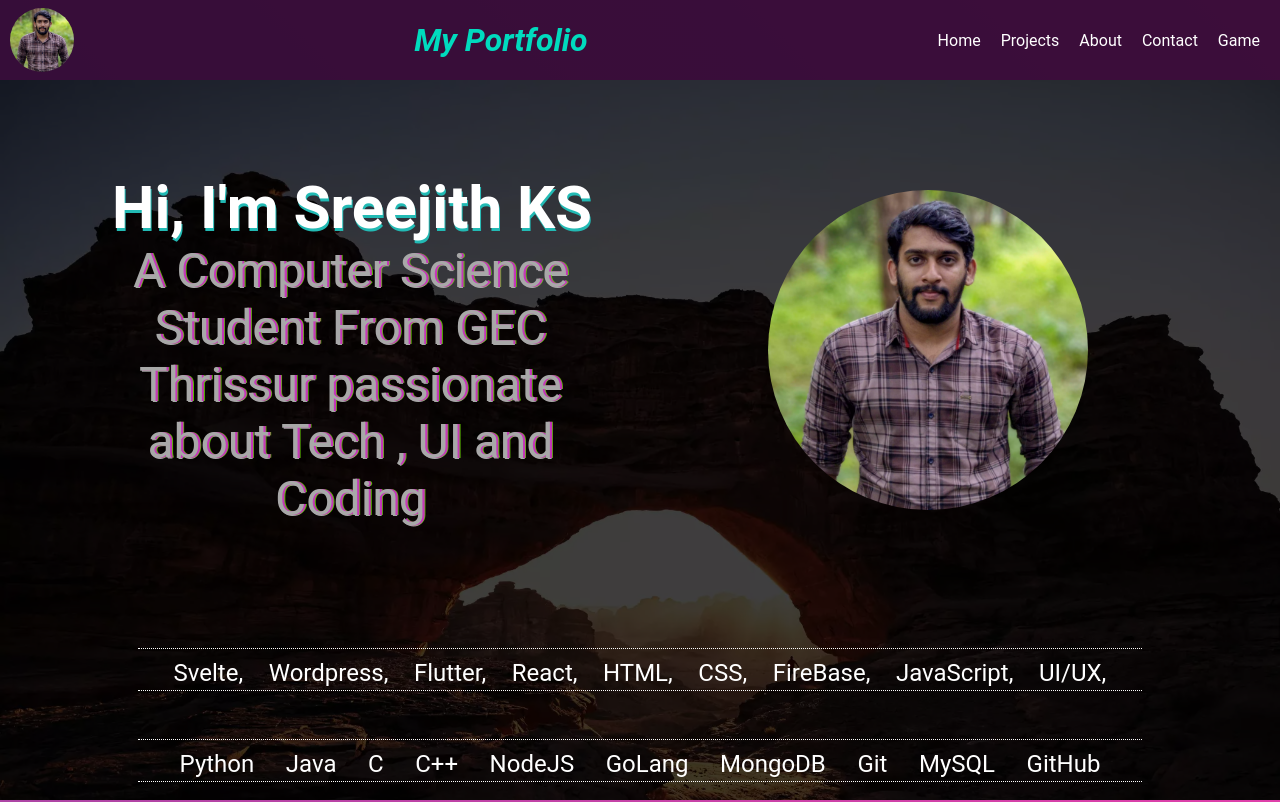
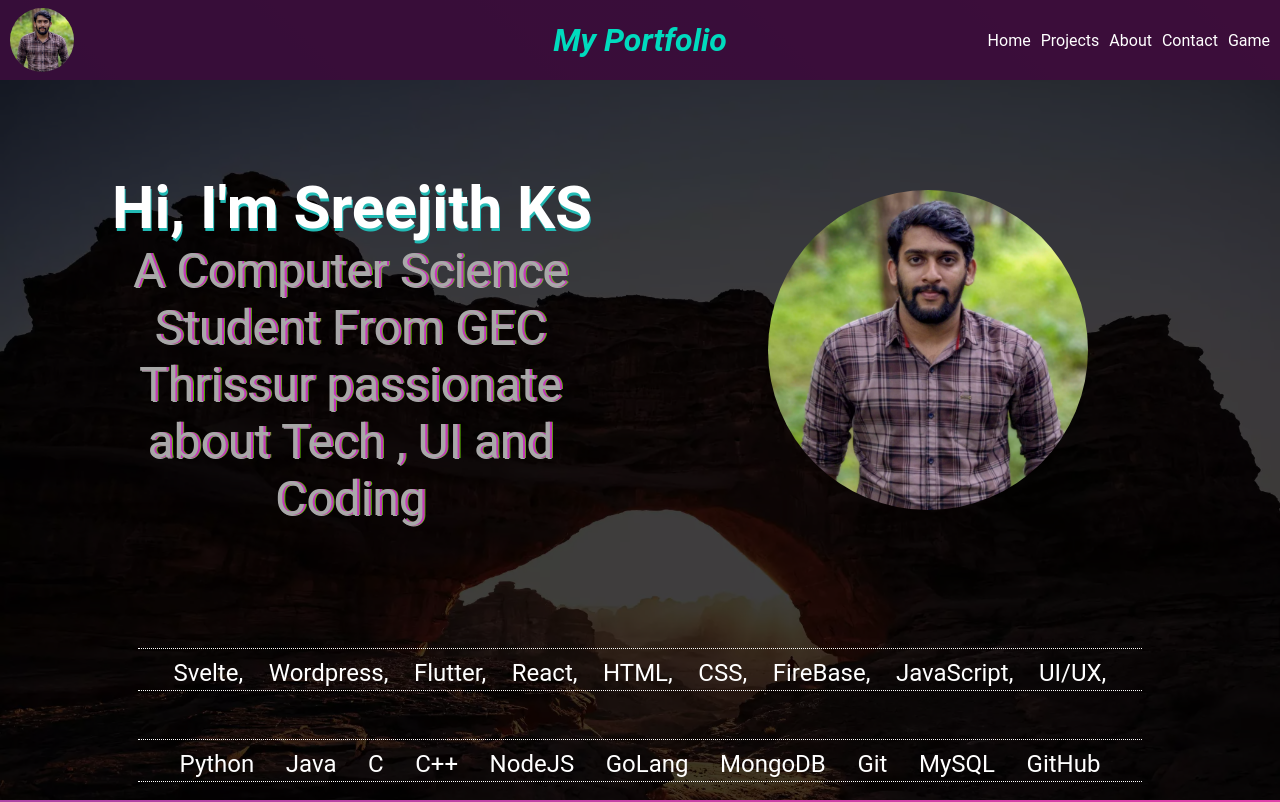
Before and after one commit to SreejithKSGupta/myPortfolio, a SvelteKit app: page / in a window 1280 px wide. Shown: the top 802 px of the page. Built offline with nearby package versions, Linux system fonts and the light colour scheme.

Commit message:
header optimization

```diff
--- a/src/routes/pages/header.svelte
+++ b/src/routes/pages/header.svelte
@@ -1,75 +1,69 @@
 <script lang="ts">
 	import logo from '../res/sreejith.webp';
+
 	let screenSize = 0;
-	let navlist = [
-		['#herocontainer', 'Home'],
-		['#projects', 'Projects'],
-		['#aboutme', 'About'],
-		['#contactme', 'Contact'],
-		['#game', 'Game']
+	let menushow = false;
+	const navlist = [
+		{ href: '#herocontainer', label: 'Home' },
+		{ href: '#projects', label: 'Projects' },
+		{ href: '#aboutme', label: 'About' },
+		{ href: '#contactme', label: 'Contact' },
+		{ href: '#game', label: 'Game' }
 	];
-	let appname = 'My Portfolio';
-	let menushow = 'none';
+	const appname = 'My Portfolio';
+
 	function togglemenu() {
-		if (menushow == 'none') {
-			menushow = 'flex';
-		} else {
-			menushow = 'none';
-		}
+		menushow = !menushow;
 	}
 </script>
 
 <svelte:window bind:innerWidth={screenSize} />
 
-<div class="header">
-	<img class="mainlogo" src={logo} alt="logo" />
-	<h1 class="headertitle">{appname}</h1>
-	{#if screenSize > 800}
-		<div class="headernav">
-			{#each navlist as navitem}
-				<a href={navitem[0]}>{navitem[1]}</a>
-			{/each}
-		</div>
+<header class="header">
+	<img id="mainlogo" src={logo} alt="logo" />
+	<h1 id="headertitle">{appname}</h1>
+	<nav class="headernav {screenSize < 800 ? 'mobile' : ''}" style="display:{screenSize < 800 && !menushow ? 'none' : 'flex'}">
+		{#each navlist as { href, label }}
+			<a href={href} on:click={() => { if (screenSize < 800) togglemenu(); }}>{label}</a>
+		{/each}
+	</nav>
+	{#if screenSize < 800}
+		<button class="hamburger" on:click={togglemenu}>
+			{menushow ? '×' : '≡'}
+		</button>
 	{/if}
-	{#if screenSize < 800}
-		<button class="hamburger" on:click={togglemenu}> {menushow == 'none' ? '=' : 'x'} </button>
-		<div class="headernav" style="display:{menushow}">
-			{#each navlist as navitem}
-				<a href={navitem[0]}>{navitem[1]}</a>
-			{/each}
-		</div>
-	{/if}
-</div>
+</header>
 
 <style>
 	.header {
 		width: 100vw;
 		height: 10vh;
 		display: flex;
-		flex-direction: row;
 		justify-content: space-between;
 		align-items: center;
 		background-color: #25072ce3;
 		color: #fff;
 		padding: 10px;
+		position: relative;
 	}
-	.mainlogo {
+	#mainlogo {
 		width: 8vh;
 		height: 8vh;
 		border-radius: 50%;
 		object-fit: cover;
 	}
-	.headertitle {
+	#headertitle {
 		font-size: 2rem;
 		color: rgb(0, 219, 190);
-		padding: 10px;
 		font-weight: bold;
 		font-style: oblique;
+		position: absolute;
+		left: 50%;
+		transform: translateX(-50%);
 	}
 	.headernav {
 		display: flex;
-		flex-direction: row;
-		justify-content: space-between;
+		gap: 10px;
 		align-items: center;
 	}
 	.hamburger {
@@ -78,30 +72,35 @@
 		font-size: 1.5rem;
 		border: none;
 		padding: 10px;
+		cursor: pointer;
 	}
 	.headernav a {
-		padding: 10px;
 		color: #ffffff;
 		text-decoration: none;
+		font-size: 1rem;
 	}
 	.headernav a:hover {
 		color: #075153;
 	}
 
-	@media only screen and (max-width: 600px) {
-		.headernav {
+	@media (max-width: 600px) {
+		.headernav.mobile {
 			position: absolute;
 			top: 10vh;
+			right: 0;
 			flex-direction: column;
-			right: 0px;
-			font-size: 2rem;
+			background-color: rgba(8, 112, 103, 0.863);
+			border-radius: 10px 0 0 10px;
+			z-index: 5;
+			width: 50vw;
+		}
+		#headertitle {
+			font-size: 1.5rem;
+		}
+		.headernav.mobile a {
+			font-size: 1.5rem;
 			font-weight: bold;
-			background-color: rgba(8, 112, 103, 0.863);
-			z-index: 5;
-			border-radius: 10px 0px 0px 10px;
-		}
-		.headertitle {
-			font-size: 1.5rem;
+			padding: 15px;
 		}
 	}
 </style>
```
